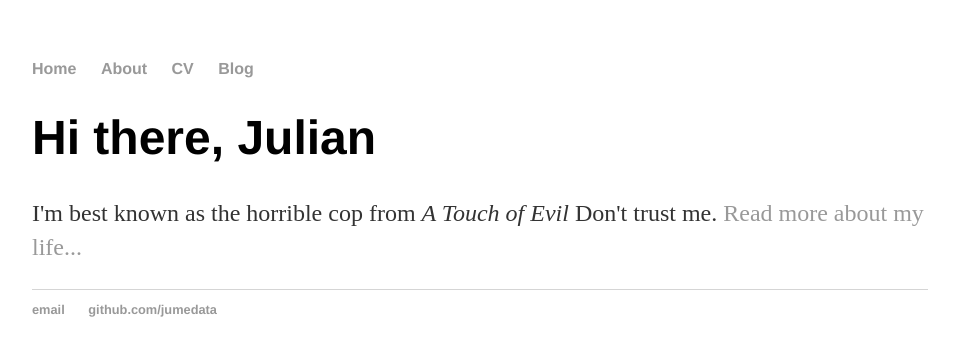
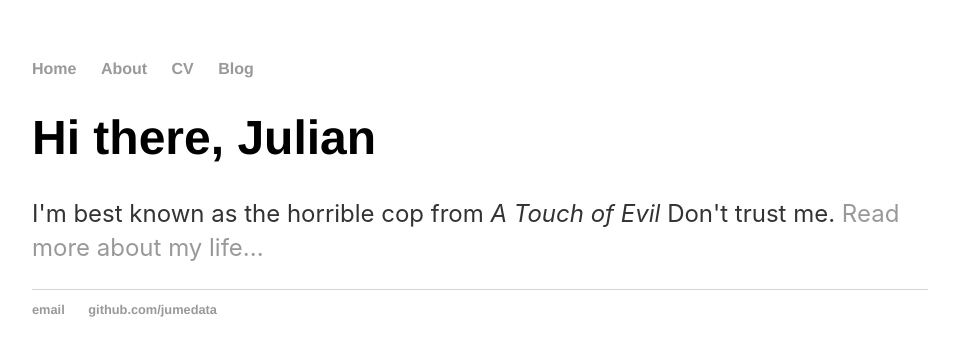
Before and after one commit to jumedata/jume-blog, a Jekyll site: the page built from index.html, in a window 1280 px wide. Shown: the top 356 px of the page, without its empty margins (160-1115 px from the left). Built offline with Jekyll 4.4.1, drawn with Linux system fonts in a browser that asks for light colours.

Commit message:
Update main.css

```diff
--- a/css/main.css
+++ b/css/main.css
@@ -1,6 +1,8 @@
 body {
     margin: 60px auto;
     width: 70%;
+    font-family:-apple-system, BlinkMacSystemFont, "Segoe UI", Roboto, Helvetica, Arial, sans-serif, "Apple Color Emoji", "Segoe UI Emoji", "Segoe UI Symbol";
+
 }
 nav ul, footer ul {
     font-family:'Helvetica', 'Arial', 'Sans-Serif';
```
